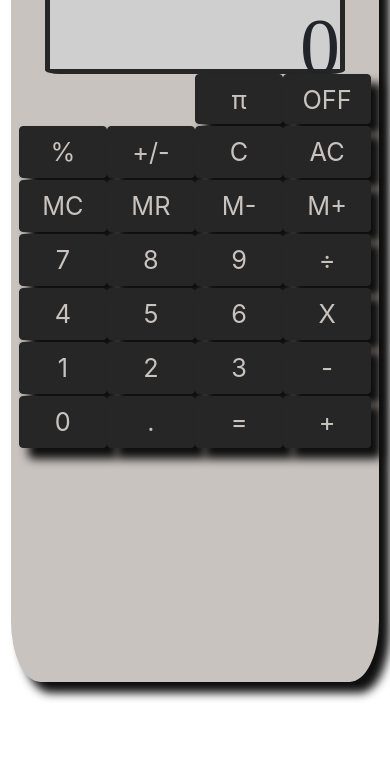
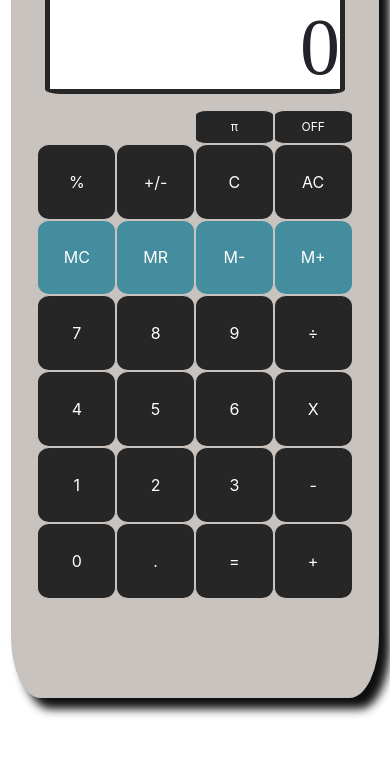
Before and after one commit to srsexton94/calculator-client, a website built with webpack: page index.html in a window 390 px wide. Shown: the part 110-888 px from the top of the page. Built offline with nearby package versions, Linux system fonts and the light colour scheme.

Commit message:
Finishes initial styling
Cleans up CSS so that calculator displays as expected in both mobile and
browser screen sizes

```diff
--- a/assets/styles/index.scss
+++ b/assets/styles/index.scss
@@ -1,12 +1,12 @@
 @import '~bootstrap/scss/bootstrap';
 
 $calc-color: #c9c3bf;
-$display: #cfcfcf;
+$display: #fff;
 $border: #262626;
 $hover: #b21a1f;
 $memory: #438d9e;
 $solar: #660f12;
-$shadow: 10px 10px 10px 1px #0f0f0f;
+$shadow: #0f0f0f;
 
 h1 {
   font-family: 'IBM Plex Mono', sans-serif;
@@ -16,23 +16,12 @@ h1 {
   margin-top: 5%;
 }
 
-.btn {
-  background-color: $border;
-  border-color: $border;
-  box-shadow: $shadow;
-  color: $calc-color;
-  font-size: 3vh;
-  height: 5vh;
-  margin-bottom: 2px;
-  width: 5vw;
-}
-
 .calculator {
   background-color: $calc-color;
   border-color: $border;
   border-radius: 8%;
-  box-shadow: $shadow;
-  height: 90vh;
+  box-shadow: 10px 10px 10px 1px $shadow;
+  height: 92vh;
   margin: 2em auto 5em;
   padding: 2vw;
   width: 23em;
@@ -49,24 +38,38 @@ h1 {
   border-radius: 5%;
   font-family: 'VT323', block;
   font-size: 5em;
-  height: 1em;
+  height: 1.25em;
   margin: auto;
   text-align: right;
   width: 3.75em;
 }
 
 .keypad {
-  bottom: 1vh;
-  left: 1.5vw;
-  width: 80;
+  margin: auto;
+  margin-bottom: 2%;
+  padding: 1em;
+  width: 90%;
 
-  .top-btn {
-    height: 2em;
+  .btn {
+    background-color: $border;
+    border: .1em solid $calc-color;
+    border-radius: 15%;
   }
 
   .main-btn {
-    height: 10%;
-    width: 10%;
+    height: 9vh;
+    width: 8vh;
+  }
+
+  .memory {
+    background-color: $memory;
+    height: 9vh;
+    width: 5vh;
+  }
+
+  .top-btn {
+    font-size: .75em;
+    height: 4vh;
   }
 }
 
```
